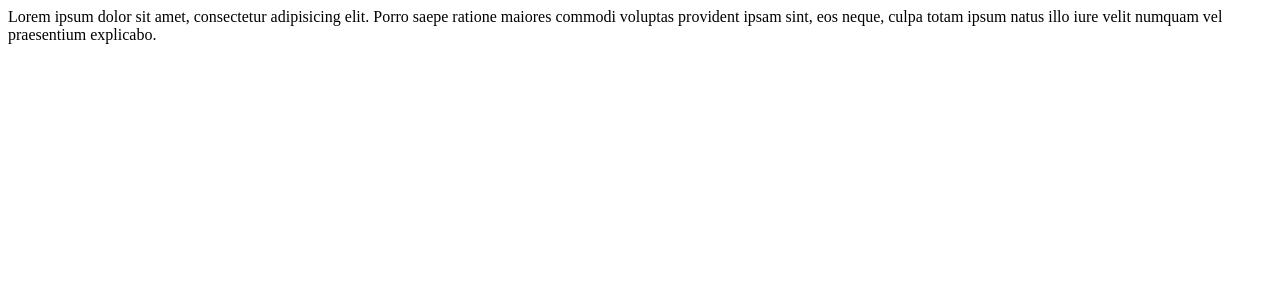
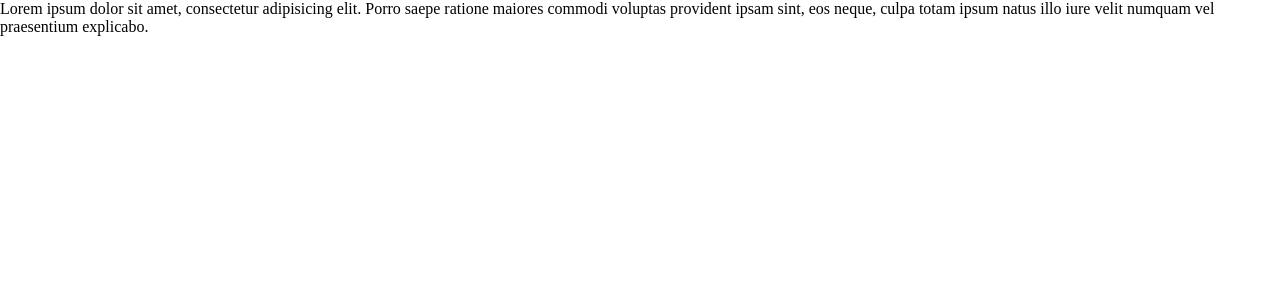
Before and after one commit to devham236/active-value-probeaufgabe, a React (Vite) app: page / in a window 1280 px wide. Shown: the top 300 px of the page. Built offline with nearby package versions, Linux system fonts and the light colour scheme.

Commit message:
first custom variables

```diff
--- a/src/styles/main.scss
+++ b/src/styles/main.scss
@@ -0,0 +1,8 @@
+@import url('https://fonts.googleapis.com/css2?family=Barlow:wght@200;400;600;800&family=Poppins:wght@200;400;600;800&display=swap');
+@import "../styles/variables/globalVariables.scss";
+
+*{
+    box-sizing: border-box;
+    margin: 0;
+    padding: 0;
+}
--- /dev/null
+++ b/src/styles/variables/globalVariables.scss
@@ -0,0 +1,8 @@
+/*Colors*/
+$text-color: #000;
+// Green colors for element with background gradient
+$lighter-green: #9bcc3e;
+$darker-green: #5fbe30;
+
+
+/*Reusbale Styles*/
```
